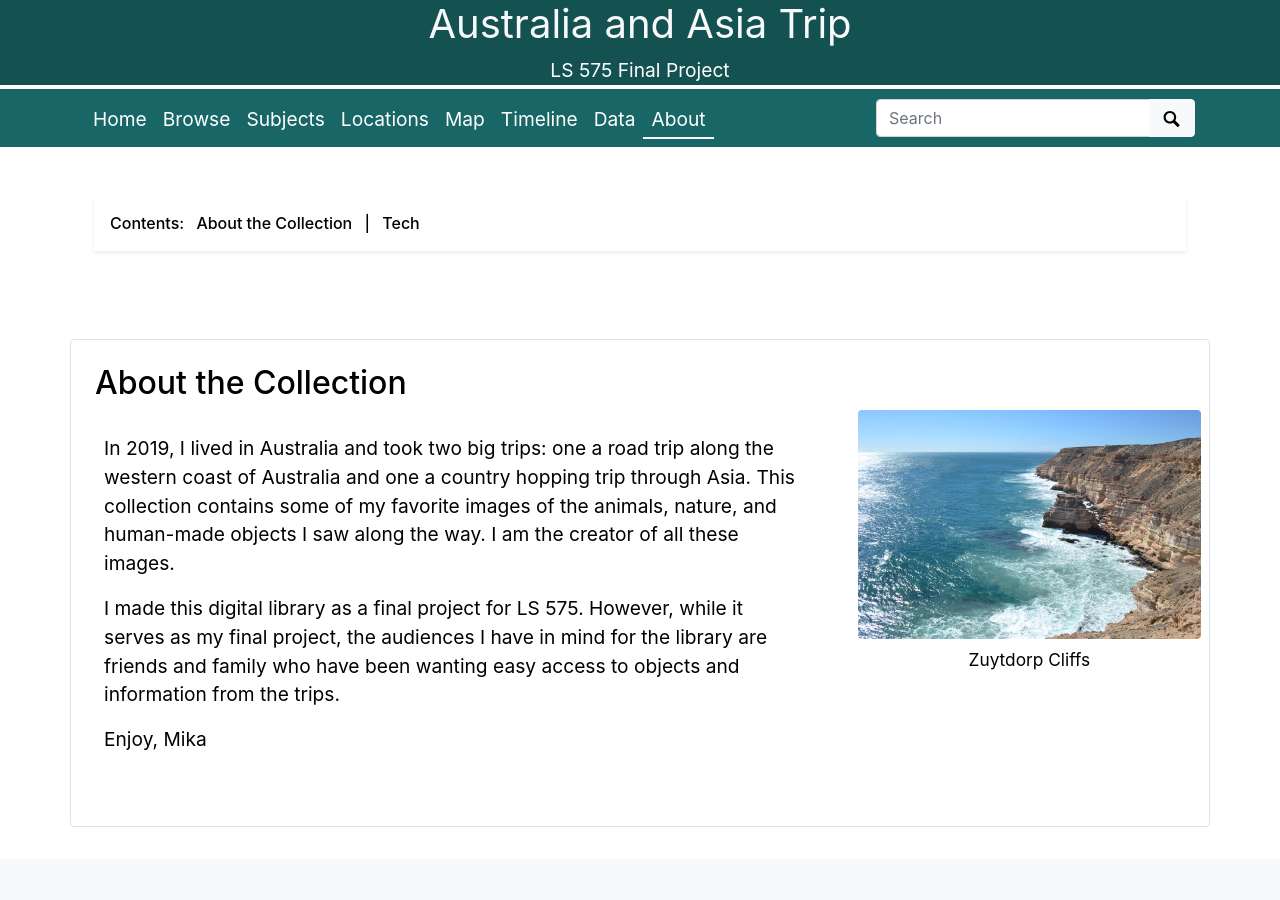
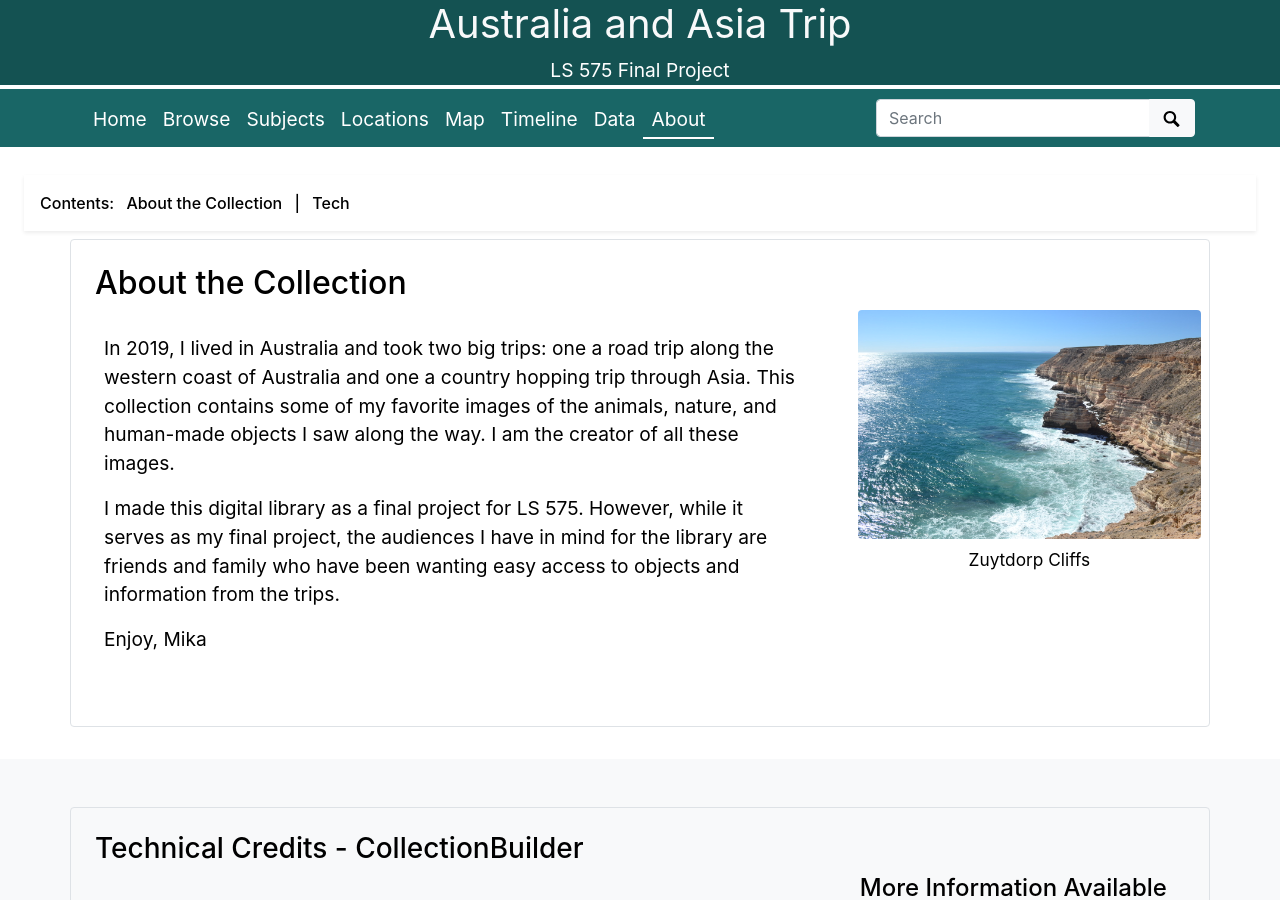
Before and after one commit to mikasmith97/final.github.io, a Jekyll site: the page built from pages/about.md, in a window 1280 px wide and 900 px high. Built offline with Jekyll 4.4.1, drawn with Linux system fonts in a browser that asks for light colours.

Commit message:
Update about.html

```diff
--- a/_layouts/about.html
+++ b/_layouts/about.html
@@ -2,13 +2,8 @@
 layout: default
 ---
 
-<div class="container-fluid mb-0 mt-0 p-4 ">
-    <div class="container  p-4">
-        {% include feature/nav-menu.html sections="About the Collection" %}
-    </div>
-</div>
-
 <div class="container-fluid mt-1 mb-n3 p-4 ">
+      {% include feature/nav-menu.html sections="About the Collection" %}
     <div class="container mt-1 border rounded p-4">
         <h2>About the Collection</h2>
         <div class="row my-2 justify-content-center">
```
